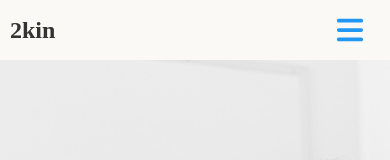
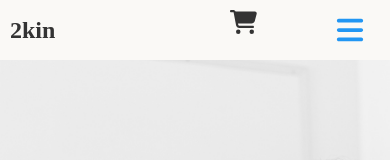
Before and after one commit to SirSicard/2KIN-Onboarding, a React (Vite) app in the folder client/: page / in a window 390 px wide. Shown: the top 160 px of the page. Built offline with nearby package versions, Linux system fonts and the light colour scheme.

Commit message:
Added cart icon next to dropdown icon when in phone view

```diff
--- a/client/src/components/Navbar.jsx
+++ b/client/src/components/Navbar.jsx
@@ -32,17 +32,22 @@ function Navbar({ onLoginClick }) {
           <NavLink to={"/shop"}>SHOP</NavLink>
           <NavLink to="/docs">DOCS</NavLink>
           <NavLink to={"/apps"}>APPSTORE</NavLink>
+          <NavLink to={"/cart"} className={"navbar-cart"}>
+            <FontAwesomeIcon icon={faCartShopping}></FontAwesomeIcon>
+          </NavLink>
           <button onClick={handleDashboardClick}>DASHBOARD</button>
           <Link href="#" onClick={onLoginClick}>
             <span className="nav-login-btn">Login</span>
           </Link>
+        </div>
+        <div className="mobile-nav-right">
           <NavLink to={"/cart"} className={"navbar-cart"}>
             <FontAwesomeIcon icon={faCartShopping}></FontAwesomeIcon>
           </NavLink>
+          <button onClick={() => handleDropdownMenu()}>
+            <FontAwesomeIcon icon={faBars}></FontAwesomeIcon>
+          </button>
         </div>
-        <button onClick={() => handleDropdownMenu()}>
-          <FontAwesomeIcon icon={faBars}></FontAwesomeIcon>
-        </button>
       </div>
       {activeMenu ? (
         <>
--- a/client/src/styles/navbar.css
+++ b/client/src/styles/navbar.css
@@ -9,15 +9,17 @@ nav > .navbar-top {
   align-items: center;
   position: fixed;
   width: 100%;
-  background-color: var(--main-bg-color) ;
+  background-color: var(--main-bg-color);
   margin-bottom: 60px;
 }
 .navbar-cart {
   font-size: x-large;
 }
-.navbar-top > button {
+
+.mobile-nav-right {
   display: none;
 }
+
 .nav-right a {
   padding: 20px;
   display: inline-block;
@@ -39,10 +41,9 @@ nav .nav-login-btn:hover {
   display: none;
 }
 
-
 @media (max-width: 700px) {
   .dropdown-menu {
-      top:60px;
+    top: 60px;
     display: flex;
     width: 100%;
     position: fixed;
@@ -64,30 +65,35 @@ nav .nav-login-btn:hover {
   }
   .navbar-top {
     display: flex;
-
   }
   /* button for dropdown menu */
-    .navbar-top > button {
+  .mobile-nav-right > button {
     display: unset;
     width: 60px;
     height: 40px;
     align-items: center;
     display: flex;
     background-color: unset;
-      color: var(--button-bg-color)
+    color: var(--button-bg-color);
   }
   /* Removes hover effect on button of dropdown menu */
-    .navbar-top > button:hover {
+  .mobile-nav-right > button:hover {
     background-color: unset;
   }
-    .navbar-top > button > svg {
+  .mobile-nav-right > button > svg {
     width: 100px;
     font-size: 30px;
     align-self: center;
   }
   .nav-right {
     display: none;
-      color:red;
+    color: red;
+  }
+  .mobile-nav-right {
+    display: flex;
+    width: 150px;
+    justify-content: space-between;
+    height: 40px;
   }
 
 }
```
Lines whose indentation alone changed are shown as unchanged.
